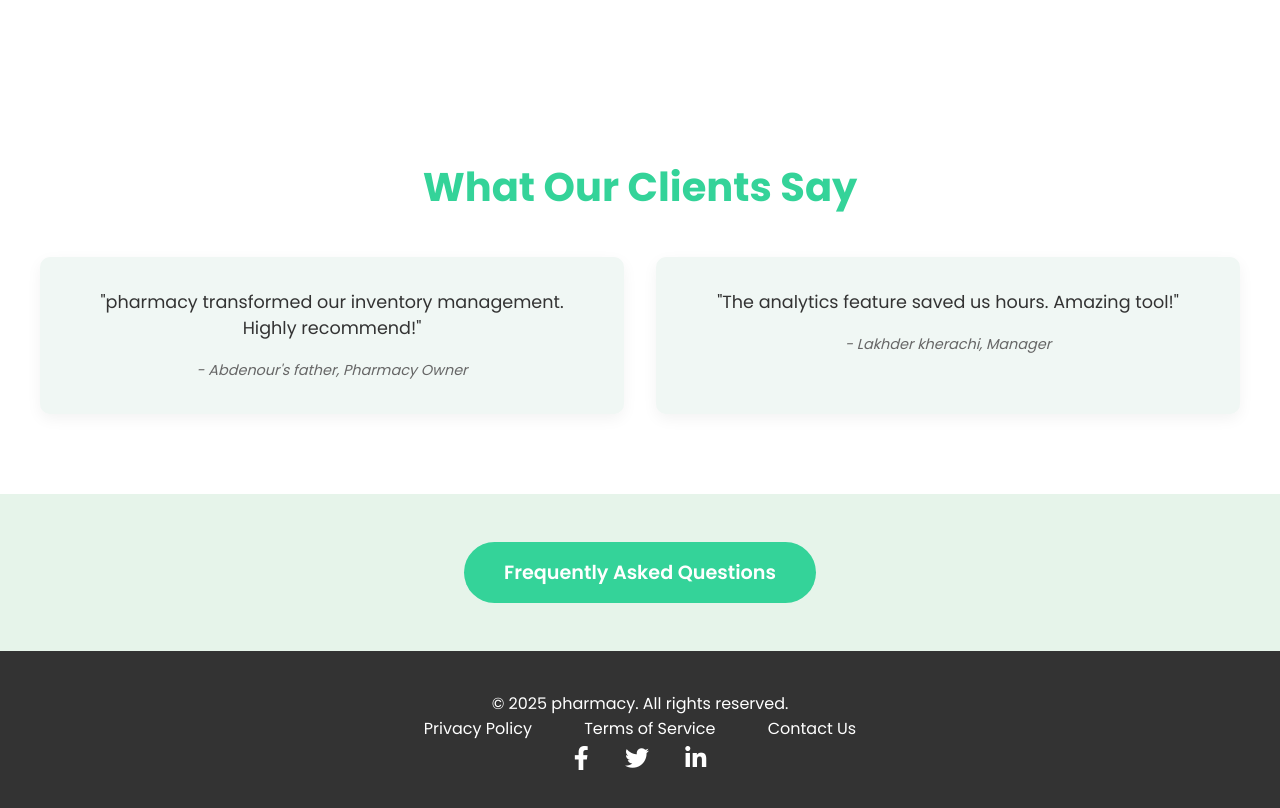
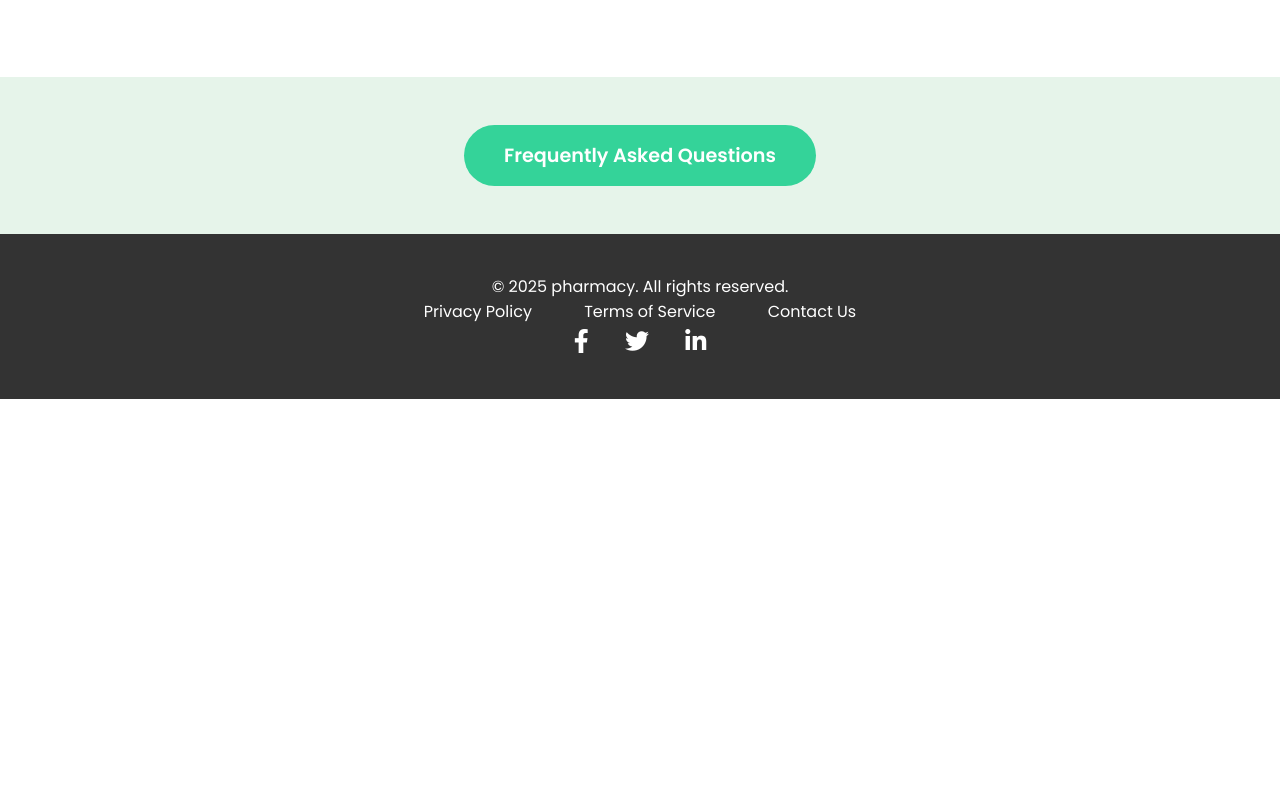
Before and after one commit to lakhderkherachi/Pharmacie, a website: page index.html in a window 1280 px wide. Shown: the part 1087-1895 px from the top of the page. After the commit the page ends 1486 px from the top, so only its background shows below. Drawn offline with Linux system fonts and the light colour scheme.

Commit message:
Update index.html

```diff
--- a/index.html
+++ b/index.html
@@ -75,22 +75,6 @@
             </div>
         </div>
     </section>
-
-    <!-- Testimonials Section -->
-    <section class="testimonials">
-        <h2>What Our Clients Say</h2>
-        <div class="testimonial-grid">
-            <div class="testimonial-card">
-                <p>"pharmacy transformed our inventory management. Highly recommend!"</p>
-                <span>- Abdenour's father, Pharmacy Owner</span>
-            </div>
-            <div class="testimonial-card">
-                <p>"The analytics feature saved us hours. Amazing tool!"</p>
-                <span>- Lakhder kherachi, Manager</span>
-            </div>
-        </div>
-    </section>
-
     <!-- FAQ Trigger Button -->
     <section class="faq-trigger">
         <button class="faq-button" onclick="showFAQModal()">Frequently Asked Questions</button>
```
